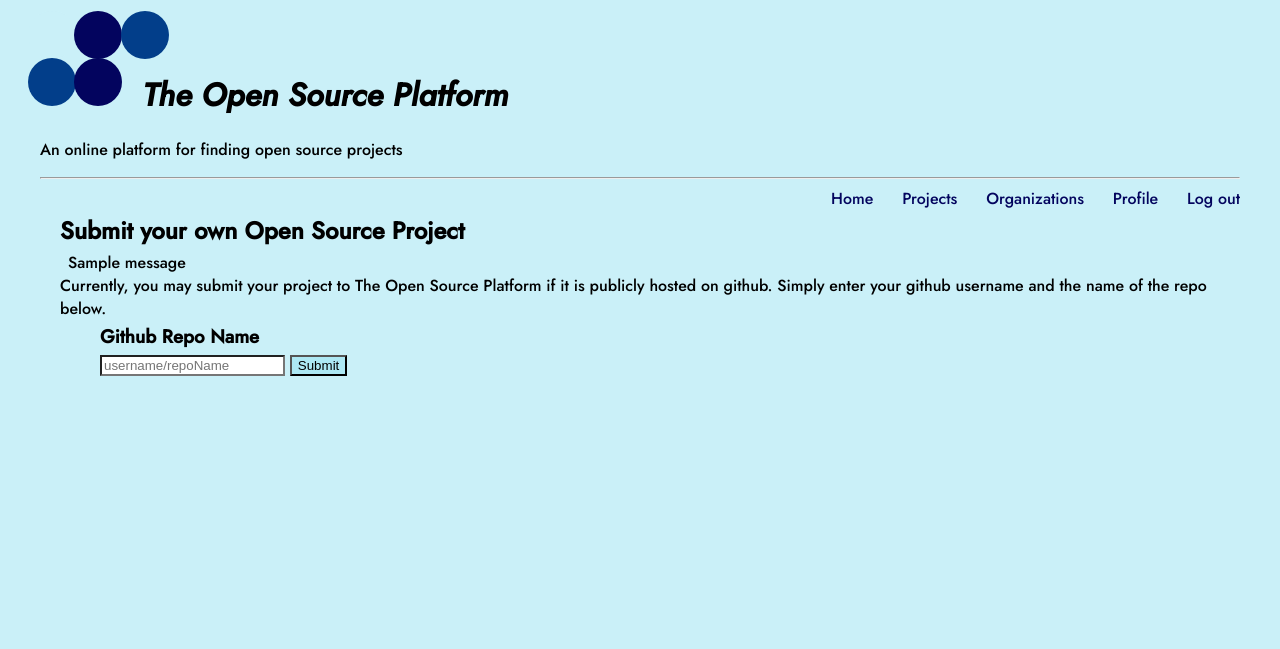
After one commit to SamuelHoward/open-source-platform, a Flask app: page /project-submit in a window 1280 px wide. The commit adds this page. Shown: the top 649 px of the page. Run offline with Flask 2, Linux system fonts and the light colour scheme; a user stored in the database is signed in; tables that the repository leaves empty hold one stand-in row (values such as "Sample post"); one stand-in notice (Sample message) is shown; some libraries are stand-ins or nearby versions.

Commit message:
Adds project submission via github

```diff
--- a/flask_app/main.py
+++ b/flask_app/main.py
@@ -6,6 +6,7 @@ from flask_app.models import *
 from flask_login import login_required, current_user
 from sqlalchemy import or_, and_, func
 import random
+import requests
 
 # This file includes all main routes (no login related routes)
 main = Blueprint('main', __name__)
@@ -728,6 +729,51 @@ def profile():
                            subProjects=Projects.query.all())
 
 
+# Route for submitting projects
+@main.route('/project-submit', methods=['GET', 'POST'])
+@login_required
+@check_confirmed
+def project_submit():
+
+    # Logic for submitting github project
+    if request.method == 'POST':
+
+        # Pull in submit term from form
+        submit_term = request.form['submit_term']
+
+        # Use github api to access user's project
+        item = requests.get(
+            "https://api.github.com/repos/" + submit_term).json()
+
+        # Create the new Project record
+        new_proj = Projects(
+            name = item["name"],
+            url = item["html_url"],
+            description = item["description"],
+            source = "github",
+            owner = item["owner"]["login"],
+            owner_avatar = item["owner"]["avatar_url"],
+            language = item["language"],
+            created_time = item["created_at"],
+            last_updated = item["updated_at"],
+            forks = item["forks"],
+            watchers = item["watchers"],
+            open_issues = item["open_issues"],
+            owner_type = item["owner"]["type"])
+
+        # Add the project and commit
+        db.session.add(new_proj)
+        db.session.commit()
+
+        # flash name change message
+        flash('Project Added!')
+
+        # Load the manage page
+        return redirect(url_for('main.project_submit'))
+
+    # Render project submit page
+    return render_template('project-submit.html', title='OSP | Project Submit')
+
 # Route for 404 page
 @app.errorhandler(404)
 def page_not_found(e):
--- /dev/null
+++ b/flask_app/templates/project-submit.html
@@ -0,0 +1,25 @@
+{% extends "base.html" %}
+{% block content %}
+
+<h2>Submit your own Open Source Project</h2>
+
+{% with messages = get_flashed_messages() %}
+{% if messages %}
+<div class="notification is-danger">
+  {{ messages[0] }}
+</div>
+{% endif %}
+{% endwith %}
+
+Currently, you may submit your project to The Open Source Platform if it is publicly hosted on github. Simply enter your github username and the name of the repo below.
+
+<div class="search_section">
+  <h3>Github Repo Name</h3>
+
+  <form method="post">
+    <input class="search" type="text" name="submit_term" placeholder="username/repoName">
+    <input type="submit" value="Submit">
+  </form>
+</div>
+
+{% endblock %}
--- a/flask_app/templates/projects_search.html
+++ b/flask_app/templates/projects_search.html
@@ -9,6 +9,8 @@
 </div>
 {% endif %}
 {% endwith %}
+
+<a href= {{ url_for('main.project_submit') }}>Submit your own open source Project</a>
 
 <div class="search_section">
   <h3>Search</h3>
```
